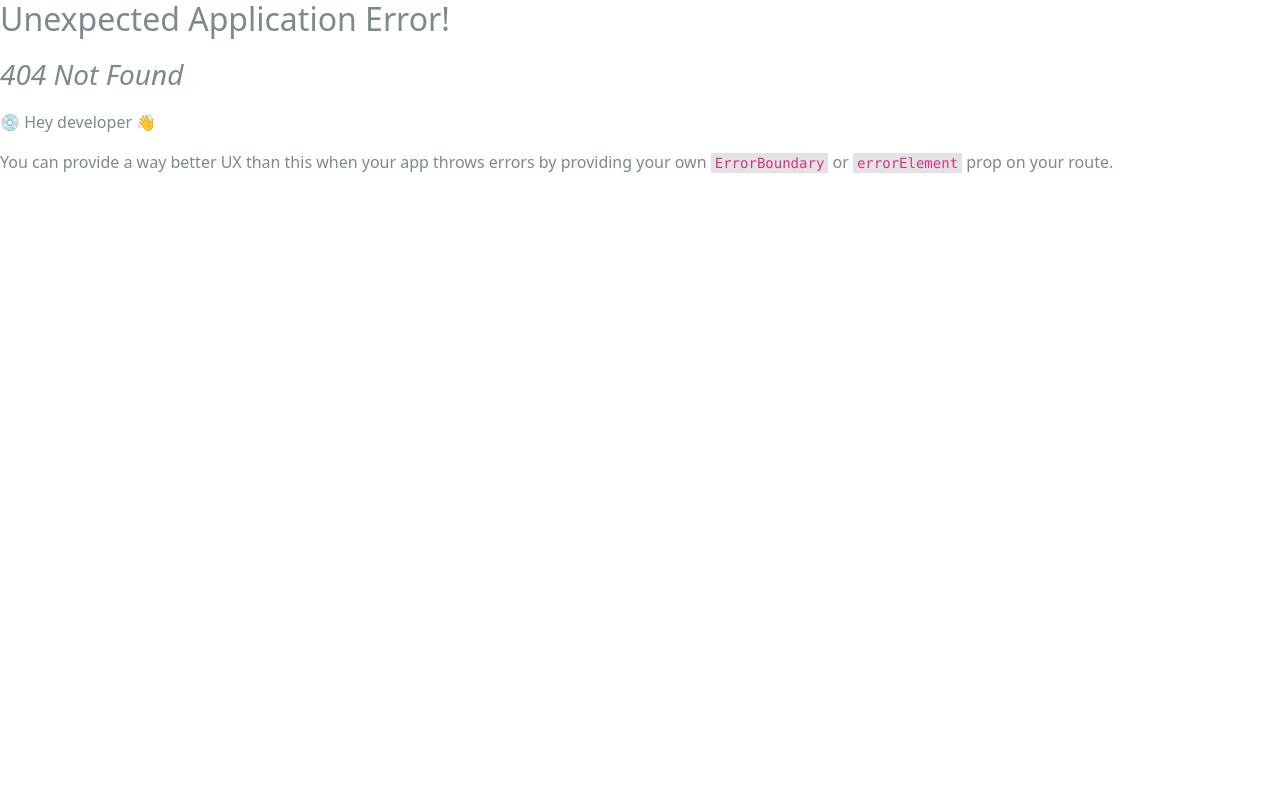
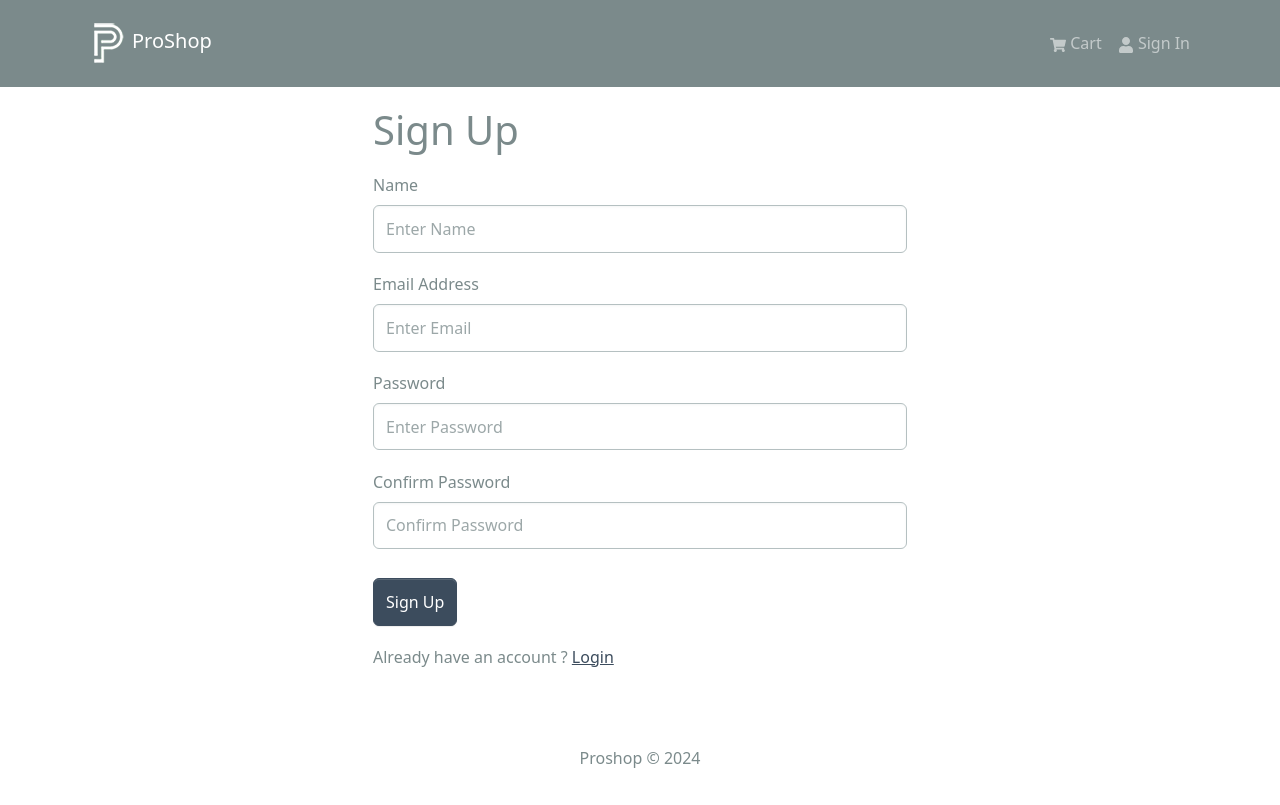
Before and after one commit to SinghInder101/proshop, a React (Create React App) app in the folder frontend/: page /register in a window 1280 px wide. Before the commit this address had no page. Built offline with nearby package versions, Linux system fonts and the light colour scheme.

Commit message:
Frontend Auth Complete

```diff
--- a/frontend/src/index.js
+++ b/frontend/src/index.js
@@ -15,6 +15,7 @@
 import ProductScreen from './screens/ProductScreen';
 import CartScreen from './screens/CartScreen';
 import LoginScreen from './screens/LoginScreen';
+import RegisterScreen from './screens/RegisterScreen';
 
 const router =  createBrowserRouter(
   createRoutesFromElements(
@@ -23,6 +24,7 @@
       <Route path="/product/:id" element={<ProductScreen/>}></Route>
       <Route path='/cart' element={<CartScreen/>}></Route>
       <Route path='/login' element={<LoginScreen/>}></Route>
+      <Route path='/register' element={<RegisterScreen/>}></Route>
     </Route>
   )
 )
--- /dev/null
+++ b/frontend/src/screens/RegisterScreen.jsx
@@ -0,0 +1,98 @@
+import React, { useState,useEffect} from 'react'
+import { setCredentials } from '../slices/authSlice';
+import {Link,useLocation,useNavigate} from 'react-router-dom'
+import { toast } from 'react-toastify';
+import { useDispatch,useSelector } from 'react-redux'
+import { useRegisterMutation } from '../slices/usersApiSlice';
+import Loader from '../components/Loader';
+import FormContainer from '../components/FormContainer';
+
+
+
+import {Form,Button, Row,Col} from 'react-bootstrap'
+
+
+const RegisterScreen = () => {
+    const [name,setName] = useState('');
+    const [email,setEmail] = useState('');
+    const [password,setPassword] = useState('');
+    const [confirmPassword,setConfirmPassword] = useState('');
+
+
+    const {userInfo} = useSelector((state) => state.auth);
+
+    const[register,{isLoading,error}] = useRegisterMutation()
+
+    const dispatch = useDispatch();
+    const navigate = useNavigate();
+
+    const {search} = useLocation();
+    const sp = new URLSearchParams(search)
+    const redirect = sp.get('redirect') || '/'
+
+   useEffect(() => {
+    if(userInfo){
+        navigate(redirect);
+    }
+
+   },[userInfo,redirect,navigate])
+
+   const submitHandler = async(e) => {
+    e.preventDefault();
+    if(password !== confirmPassword){
+        toast.error('Passwords do not match')
+
+    }
+    else{
+    try {
+        const res = await register({name,email,password}).unwrap();
+        dispatch(setCredentials({...res}))
+
+    } catch (error) {
+
+    }
+}
+   }
+
+
+
+  return (
+    <FormContainer>
+    <h1>Sign Up</h1>
+    <Form onSubmit={submitHandler}>
+    <Form.Group controlId ='name' className='my-3'>
+            <Form.Label>Name </Form.Label>
+            <Form.Control type='text' placeholder='Enter Name' value={name} onChange={(e) => setName(e.target.value)}>
+            </Form.Control>
+        </Form.Group>
+        <Form.Group controlId ='email' className='my-3'>
+            <Form.Label>Email Address</Form.Label>
+            <Form.Control type='email' placeholder='Enter Email' value={email} onChange={(e) => setEmail(e.target.value)}>
+            </Form.Control>
+        </Form.Group>
+        <Form.Group controlId ='Password' className='my-3'>
+            <Form.Label>Password </Form.Label>
+            <Form.Control type='password' placeholder='Enter Password' value={password} onChange={(e) => setPassword(e.target.value)}>
+            </Form.Control>
+
+        </Form.Group>
+        <Form.Group controlId ='Confirm Password' className='my-3'>
+            <Form.Label> Confirm Password </Form.Label>
+            <Form.Control type='password' placeholder='Confirm Password' value={confirmPassword} onChange={(e) => setConfirmPassword(e.target.value)}>
+            </Form.Control>
+
+        </Form.Group>
+        <Button type='submit' variant='primary' className="mt-2" disabled={isLoading}> Sign Up</Button>
+        {isLoading && <Loader/>}
+    </Form>
+    <Row className='py-3'>
+        <Col>
+        Already  have an account ? <Link to={redirect? `/login?redirect=${redirect}`:'/login'}>Login</Link>
+        </Col>
+    </Row>
+
+</FormContainer>
+  )
+}
+
+export default RegisterScreen
```
